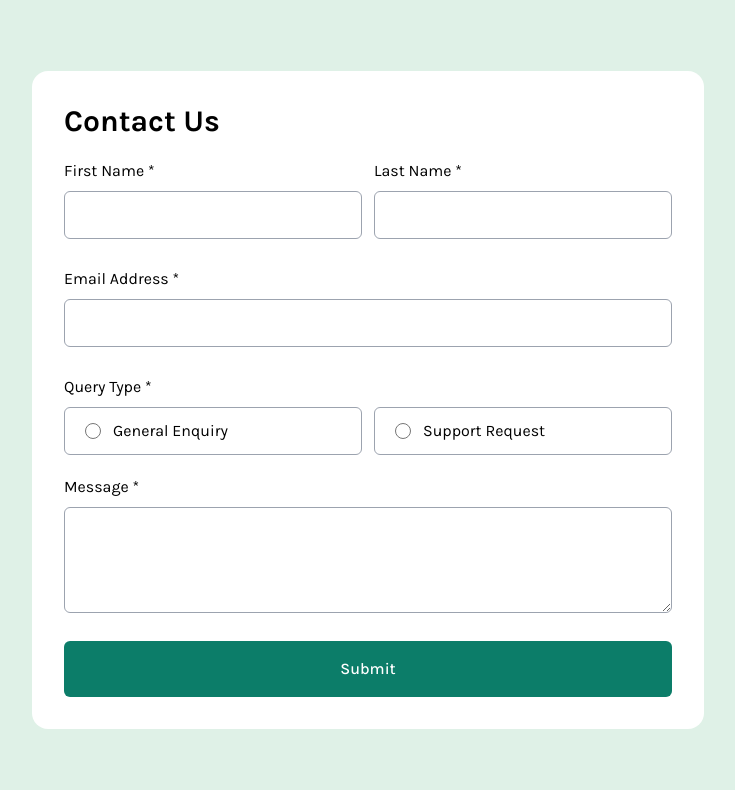
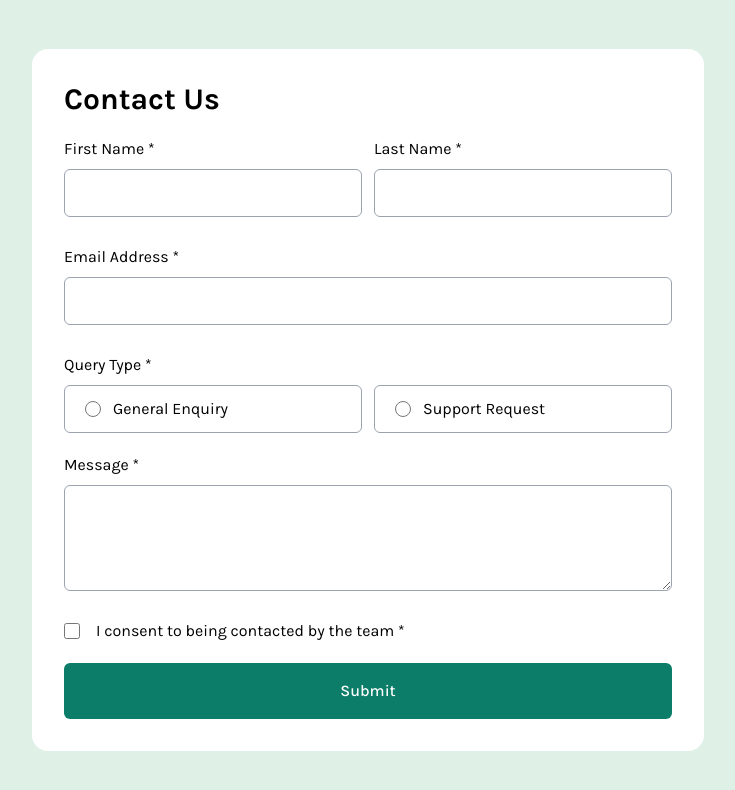
Before and after one commit to lucarl07/contact-form, a React (Vite) app: page / in a window 1280 px wide. Shown: the top 790 px of the page, without its empty margins (272-1007 px from the left). Built offline with nearby package versions, Linux system fonts and the light colour scheme.

Commit message:
✨ feat: type="checkbox" mode for Input.Control

```diff
--- a/src/App.tsx
+++ b/src/App.tsx
@@ -38,6 +38,12 @@ export default function App() {
           <Control.TextArea rows={3} />
           <Control.Error />
         </Control.Root>
+        <Control.Root error="" field="agreeOnContact">
+          <div className="flex items-center w-full gap-4">
+            <Control.Input type="checkbox" />
+            <Control.Label>I consent to being contacted by the team *</Control.Label>
+          </div>
+        </Control.Root>
         <Button type="submit">Submit</Button>
       </Form>
     </Container>
--- a/src/components/Control/ControlInput/ControlInput.tsx
+++ b/src/components/Control/ControlInput/ControlInput.tsx
@@ -20,6 +20,14 @@ function Radio({ field, id, value }: ControlInputProps) {
   )
 }
 
+function Checkbox({ field }: ControlInputProps) {
+  return (
+    <input
+      type='checkbox' id={field} name={field}
+      className="size-4 accent-lc-green-600" />
+  )
+}
+
 function DefaultInput({ field, error, type }: ControlInputProps) {
   const borderColor = error!.length > 0 ? 'border-lc-red' : 'border-gray-400'
 
@@ -36,6 +44,8 @@ export default function ControlInput(props: ControlInputProps) {
   switch (props.type) {
     case 'radio':
       return <Radio field={field} id={props.id} value={props.value} />
+    case 'checkbox':
+      return <Checkbox field={field} />
     default:
       return <DefaultInput field={field} error={error} type={props.type || 'text'} />
   }
```
